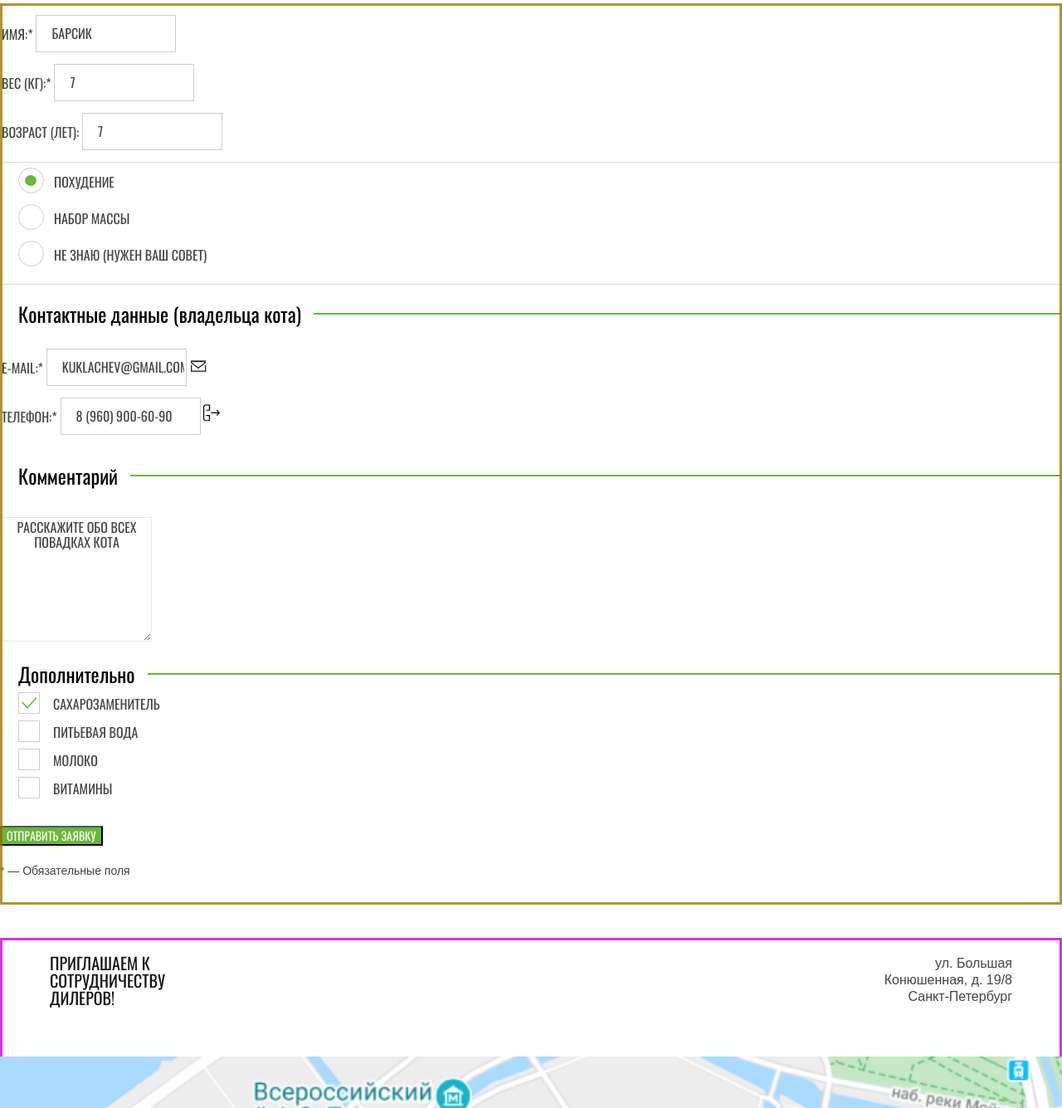
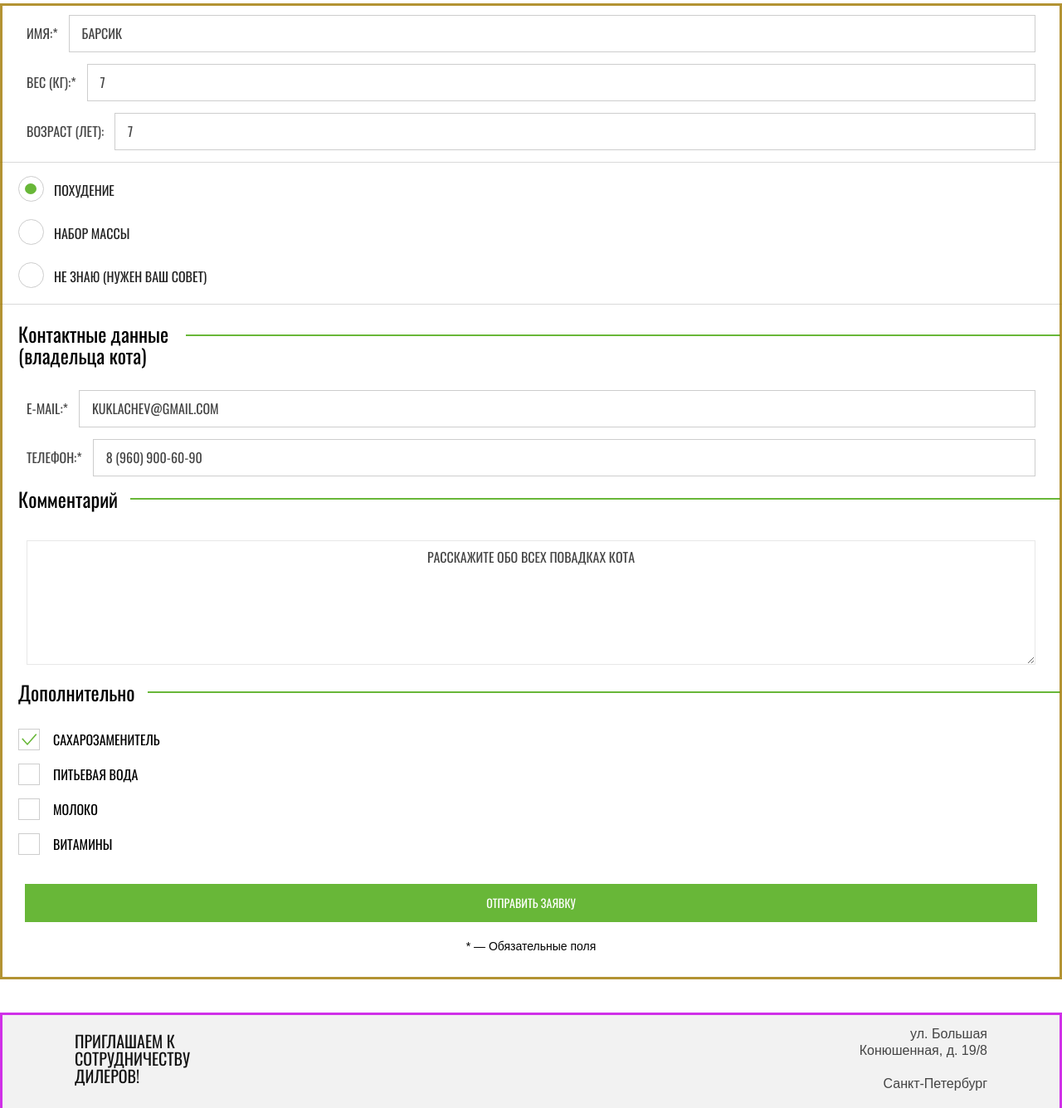
Before and after one commit to cat3a/940469-cat-energy-22, a website: page source/form.html in a window 1280 px wide. Shown: the part 207-1542 px from the top of the page at 83% size. Drawn offline with nearby package versions, Linux system fonts and the light colour scheme; files that its build step writes are made by us from their sources.

Commit message:
Unexpected vendor-prefix -moz-appearance, заканчивает сетку мобильной версии формы

```diff
--- a/source/form.html
+++ b/source/form.html
@@ -37,15 +37,18 @@
 </header>
 <main class="page-main">
   <section class="program-selection">
+    <div class="container">
       <h1 class="program-selection__title">Подбор программы</h1>
       <p class="program-selection__paragraph">Заполните анкету, и мы подберем
         программу питания для вашего кота</p>
+    </div>
     <form class="program-selection__form selection-form" action="https://echo.htmlacademy.ru" method="get" target="_blank">
       <!--//TODO: Для полей ввода будет flex-box  flex-grow -->
       <div class="selection-form__wrapper">
         <div class="selection-form__fieldset-wrapper">
           <fieldset class="selection-form__fieldset">
             <legend class="selection-form__legend visually-hidden">Общие сведения о питомце</legend>
+            <div class="container">
               <p class="selection-form__paragraph">
                 <label class="selection-form__label" for="name">Имя:&ast;</label>
                 <input class="selection-form__input" type="text" name="name" id="name" placeholder="Барсик" required>
@@ -58,6 +61,7 @@
                 <label class="selection-form__label" for="age">Возраст &#40;лет&#41;:</label>
                 <input class="selection-form__input" type="number" name="age" id="age" placeholder="7">
               </p>
+            </div>
           </fieldset>
           <fieldset class="selection-form__fieldset program-selection">
             <legend class="visually-hidden selection-form__legend">Выбор программы</legend>
@@ -65,43 +69,45 @@
               <li class="selection-form__item">
                 <p class="selection-form__paragraph program-selection__p">
                   <input class="selection-form__input program-selection__input visually-hidden" type="radio" name="program" id="slimming" checked>
-                  <label class="selection-form__label program-selection__label" for="slimming">Похудение</label>
+                  <label class="program-selection__label" for="slimming">Похудение</label>
                 </p>
               </li>
               <li class="selection-form__item">
                 <p class="selection-form__paragraph program-selection__p">
                   <input class="selection-form__input program-selection__input visually-hidden" type="radio" name="program" id="gain">
-                  <label class="selection-form__label program-selection__label" for="gain">Набор массы</label>
+                  <label class="program-selection__label" for="gain">Набор массы</label>
                 </p>
               </li>
               <li class="selection-form__item">
                 <p class="selection-form__paragraph program-selection__p">
                   <input class="selection-form__input program-selection__input visually-hidden" type="radio" name="program" id="unknown">
-                  <label class="selection-form__label program-selection__label" for="unknown">Не знаю &#40;Нужен ваш совет&#41;</label>
+                  <label class="program-selection__label" for="unknown">Не знаю &#40;Нужен ваш совет&#41;</label>
                 </p>
               </li>
             </ul>
           </fieldset>
         </div>
         <fieldset class="selection-form__fieldset selection-form__fieldset--line">
-          <legend class="selection-form__legend">Контактные данные &#40;владельца кота&#41;</legend>
+          <legend class="selection-form__legend selection-form__legend--size">Контактные данные &#40;владельца кота&#41;</legend>
+          <div class="container">
             <p class="selection-form__paragraph">
               <label class="selection-form__label" for="email">E-mail:&ast;</label>
               <input class="selection-form__input selection-form__input--email" type="email" name="email" id="email" placeholder="kuklachev@gmail.com" required>
-            <!-- // TODO: Потом здесь будет декор в виде svg -->
-            <img src="img/form-email-icon.svg" width="20" height="15" alt="Иконка в виде конверта">
+              <!-- // TODO: Потом здесь будет декор в виде svg <img src="img/form-email-icon.svg" width="20" height="15" alt="Иконка в виде конверта">-->
             </p>
             <p class="selection-form__paragraph">
               <label class="selection-form__label" for="phone">Телефон:&ast;</label>
               <input class="selection-form__input selection-form__input--phone" type="tel" name="phone" id="phone" placeholder="8 (960) 900-60-90" required>
-            <!-- // TODO: Потом здесь будет декор в виде svg -->
-            <img src="img/form-phone-icon.svg" width="20" height="21" alt="Иконка в виде телефонной трубки">
+              <!-- // TODO: Потом здесь будет декор в виде svg <img src="img/form-phone-icon.svg" width="20" height="21" alt="Иконка в виде телефонной трубки">-->
             </p>
+          </div>
         </fieldset>
         <fieldset class="selection-form__fieldset selection-form__fieldset--line">
           <legend class="selection-form__legend">Комментарий</legend>
+          <div class="container selection-form__textarea-wrapper">
             <label class="visually-hidden selection-form__legend" for="comment">Поле для ввода комментария</label>
             <textarea class="selection-form__textarea" name="comment" id="comment" placeholder="Расскажите обо всех повадках кота"></textarea>
+          </div>
         </fieldset>
         <fieldset class="selection-form__fieldset extra selection-form__fieldset--line">
           <legend class="selection-form__legend">Дополнительно</legend>
@@ -109,30 +115,30 @@
             <li class="selection-form__item">
               <p class="selection-form__paragraph extra__paragraph">
                 <input class="selection-form__input extra__input visually-hidden" type="checkbox" name="sweetener" id="sweetener" checked>
-                <label class="selection-form__label extra__label" for="sweetener">Cахарозаменитель</label>
+                <label class="extra__label" for="sweetener">Cахарозаменитель</label>
               </p>
             </li>
             <li class="selection-form__item">
               <p class="selection-form__paragraph extra__paragraph">
                 <input class="selection-form__input extra__input visually-hidden" type="checkbox" name="water" id="water">
-                <label class="selection-form__label extra__label" for="water">Питьевая вода</label>
+                <label class="extra__label" for="water">Питьевая вода</label>
               </p>
             </li>
             <li class="selection-form__item">
               <p class="selection-form__paragraph extra__paragraph">
                 <input class="selection-form__input extra__input visually-hidden" type="checkbox" name="milk" id="milk">
-                <label class="selection-form__label extra__label" for="milk">Молоко</label>
+                <label class="extra__label" for="milk">Молоко</label>
               </p>
             </li>
             <li class="selection-form__item">
               <p class="selection-form__paragraph extra__paragraph">
                 <input class="selection-form__input extra__input visually-hidden" type="checkbox" name="vitamins" id="vitamins">
-                <label class="selection-form__label extra__label" for="vitamins">Витамины</label>
+                <label class="extra__label" for="vitamins">Витамины</label>
               </p>
             </li>
           </ul>
         </fieldset>
-        <div class="selection-form__submit-wrapper">
+        <div class="selection-form__submit-wrapper container">
           <button class="selection-form__button button" type="submit" name="send-request" id="send-request">
             <span>Отправить заявку</span>
           </button>
@@ -143,9 +149,11 @@
   </section>
   <section class="find-us find-us--color">
     <h2 class="visually-hidden">Как нас найти</h2>
+    <div class="container">
       <div class="find-us__wrapper container">
         <p class="find-us__invite">Приглашаем к сотрудничеству дилеров!</p>
-      <p class="find-us__address">ул. Большая Конюшенная, д. 19&#47;8 Санкт-Петербург</p>
+        <p class="find-us__address">ул. Большая Конюшенная, д. 19&#47;8 <br> <br> Санкт-Петербург</p>
+      </div>
     </div>
     <div class="find-us__map-wrapper">
       <!-- // TODO: Потом здесь будет карта -->
@@ -154,7 +162,8 @@
     </div>
   </section>
 </main>
-<footer class="page-footer container">
+<footer class="page-footer">
+  <div class="page-footer__wrapper container">
     <p class="page-footer__img-wrapper">
       <a class="page-footer__cat-energy" href="index.html">
         <img class="page-footer__img" src="img/footer-cat-energy.svg" width="128" height="24" alt="Текстовый логотип проекта Cat energy">
@@ -185,6 +194,7 @@
         <img src="img/footer-htmlacademy-icon.svg" width="27" height="34" alt="Логотип HTML Academy">
       </a>
     </p>
+  </div>
 </footer>
 </body>
 </html>
--- a/source/sass/blocks/extra.scss
+++ b/source/sass/blocks/extra.scss
@@ -1,14 +1,15 @@
 .extra__paragraph {
   position: relative;
-
   margin-left: 62px;
+  padding-top: 5px;
+  padding-bottom: 5px;
 }
 
 .extra__input:not(:checked) + label {
   &::before {
     content: "";
     position: absolute;
-    top: -5px;
+    top: 1px;
     left: -42px;
 
     box-sizing: border-box;
@@ -23,7 +24,7 @@
   &::before {
     content: "";
     position: absolute;
-    top: -5px;
+    top: 1px;
     left: -42px;
 
     box-sizing: border-box;
@@ -36,7 +37,7 @@
   &::after {
     content: "";
     position: absolute;
-    top: -5px;
+    top: 1px;
     left: -42px;
 
     width: 26px;
@@ -46,8 +47,11 @@
   }
 }
 
-.extra__list:last-child {
-  margin-bottom: 34px;
+.extra__list {
+  &:last-child {
+    margin-bottom: 34px;
+    margin-top: 30px;
+  }
 }
 
 .selection-form__button {
@@ -62,3 +66,11 @@
 .selection-form__submit-wrapper {
   padding-bottom: 1px;
 }
+
+.extra__label {
+  text-transform: uppercase;
+
+  @include font-font($font-family-extra, normal, normal, 16px, 18px);
+  margin-right: 13px;
+  color: $color-main-text;
+}
--- a/source/sass/blocks/find-us.scss
+++ b/source/sass/blocks/find-us.scss
@@ -2,6 +2,10 @@
 
   outline: 3px solid rgba(200, 0, 230, 0.8);
   outline-offset: -3px;
+
+  &--color {
+    background-color: $color-main-blocks;
+  }
 }
 
 .find-us__wrapper {
--- a/source/sass/blocks/page-header.scss
+++ b/source/sass/blocks/page-header.scss
@@ -1,16 +1,22 @@
 .page-header__logo {
   padding-top: 12px;
   padding-bottom: 17px;
+  padding-right: 20px;
+  padding-left: 20px;
 
   outline: 3px solid rgba(255, 0, 0, 0.8);
   outline-offset: -3px;
 
   @media (min-width: $tablet-width) {
     padding-top: 24px;
+    padding-right: 30px;
+    padding-left: 30px;
   }
 
   @media (min-width: $desktop-width) {
     padding-top: 53px;
+    padding-right: 110px;
+    padding-left: 110px;
   }
 }
 
--- a/source/sass/blocks/program-selection.scss
+++ b/source/sass/blocks/program-selection.scss
@@ -3,7 +3,6 @@
 }
 
 .program-selection__title {
-  padding-left: 20px;
 
   color: $color-main-text;
 
@@ -11,7 +10,6 @@
 }
 
 .program-selection__paragraph {
-  padding-left: 20px;
 
   color: $color-main-text;
   text-transform: uppercase;
@@ -23,7 +21,7 @@
   &::before {
     content: "";
     position: absolute;
-    top: -8px;
+    top: 2px;
     left: -43px;
 
     box-sizing: border-box;
@@ -39,7 +37,7 @@
   &::before {
     content: "";
     position: absolute;
-    top: -8px;
+    top: 2px;
     left: -43px;
 
     box-sizing: border-box;
@@ -53,7 +51,7 @@
   &::after {
     content: "";
     position: absolute;
-    top: 1px;
+    top: 11px;
     left: -35px;
 
     box-sizing: border-box;
@@ -71,3 +69,11 @@
   margin-left: 65px;
   padding-bottom: 10px;
 }
+
+.program-selection__label {
+  text-transform: uppercase;
+
+  @include font-font($font-family-extra, normal, normal, 16px, 18px);
+  margin-right: 13px;
+  color: $color-checkbox-text;
+}
--- a/source/sass/blocks/selection-form.scss
+++ b/source/sass/blocks/selection-form.scss
@@ -15,6 +15,7 @@
 .selection-form__input {
   box-sizing: border-box;
   height: 45px;
+  padding-left: 15px;
 
   color: $color-main-inputs;
   text-transform: uppercase;
@@ -22,23 +23,26 @@
   border: 1px solid $color-elements-inner;
 
   @include font-font($font-family-extra, normal, normal, 16px, 18px);
+  flex-grow: 1;
+}
+
+.selection-form__input[type="number"] {
+  -moz-appearance: textfield;
+  margin: 0;
+}
+
+.selection-form__input::placeholder {
+  opacity: 1;
+  color: $color-main-inputs;
 }
 
 .selection-form__input::-webkit-input-placeholder {
-  padding-left: 16px;
-
+  opacity: 1;
   color: $color-main-inputs;
 }
 
 .selection-form__input::-moz-placeholder {
-  padding-left: 16px;
-
-  color: $color-main-inputs;
-}
-
-.selection-form__input:-moz-placeholder {
-  padding-left: 16px;
-
+  opacity: 1;
   color: $color-main-inputs;
 }
 
@@ -47,21 +51,23 @@
   text-transform: uppercase;
 
   @include font-font($font-family-extra, normal, normal, 16px, 18px);
+  margin-right: 13px;
 }
 
 .selection-form__list {
-  padding-top: 20px;
-
   @include list-reset();
 
   &--border {
     border-top: 1px solid $color-index-borders;
     border-bottom: 1px solid $color-index-borders;
   }
+
+  &:first-child {
+    padding-top: 20px;
+  }
 }
 
 .selection-form__fieldset--line {
-  margin-top: 22px;
 
   border-top: 2px solid $color-main-buttons;
 
@@ -79,19 +85,42 @@
   @include font-font($font-family-extra, normal, normal, 24px, 26px);
 }
 
+.selection-form__legend--size {
+  max-width: 187px;
+  padding-top: 22px;
+}
+
 .selection-form__textarea {
   box-sizing: border-box;
   min-height: 150px;
   margin-top: 37px;
   margin-bottom: 0;
+  padding-top: 10px;
 
   border: 1px solid $color-textarea-border;
+  flex-grow: 1;
+}
+
+
+.selection-form__textarea-wrapper {
+  display: flex;
+  margin-bottom: 20px;
+}
+
+.selection-form__textarea::placeholder {
+  text-align: center;
+  color: $color-main-inputs;
+  text-transform: uppercase;
+  opacity: 1;
+
+  @include font-font($font-family-extra, normal, normal, 16px, 18px);
 }
 
 .selection-form__textarea::-webkit-input-placeholder {
   text-align: center;
   color: $color-main-inputs;
   text-transform: uppercase;
+  opacity: 1;
 
   @include font-font($font-family-extra, normal, normal, 16px, 18px);
 }
@@ -100,6 +129,7 @@
   text-align: center;
   color: $color-main-inputs;
   text-transform: uppercase;
+  opacity: 1;
 
   @include font-font($font-family-extra, normal, normal, 16px, 18px);
 }
@@ -107,7 +137,38 @@
 .selection-form__textarea::-moz-placeholder {
   text-align: center;
   color: $color-main-inputs;
+  opacity: 1;
   text-transform: uppercase;
 
   @include font-font($font-family-extra, normal, normal, 16px, 18px);
 }
+
+.selection-form__paragraph {
+  display: flex;
+  justify-content: flex-start;
+  align-items: center;
+}
+
+.program-selection__label {
+  margin-top: 10px;
+}
+
+.selection-form__submit-wrapper {
+  display: flex;
+  justify-content: center;
+  flex-direction: column;
+  align-items: center;
+}
+
+.selection-form__button {
+  padding-top: 14px;
+  padding-bottom: 14px;
+  width: 100%;
+  border: 0;
+}
+
+.selection-form__required {
+  color: $color-main-text;
+
+  @include font-font($font-family-main, normal, normal, 14px, 16px);
+}
```
Also changed, not shown: source/index.html (+4 -4 lines), source/sass/blocks/main-nav.scss (+8 -2 lines). Lines whose indentation alone changed are shown as unchanged.
